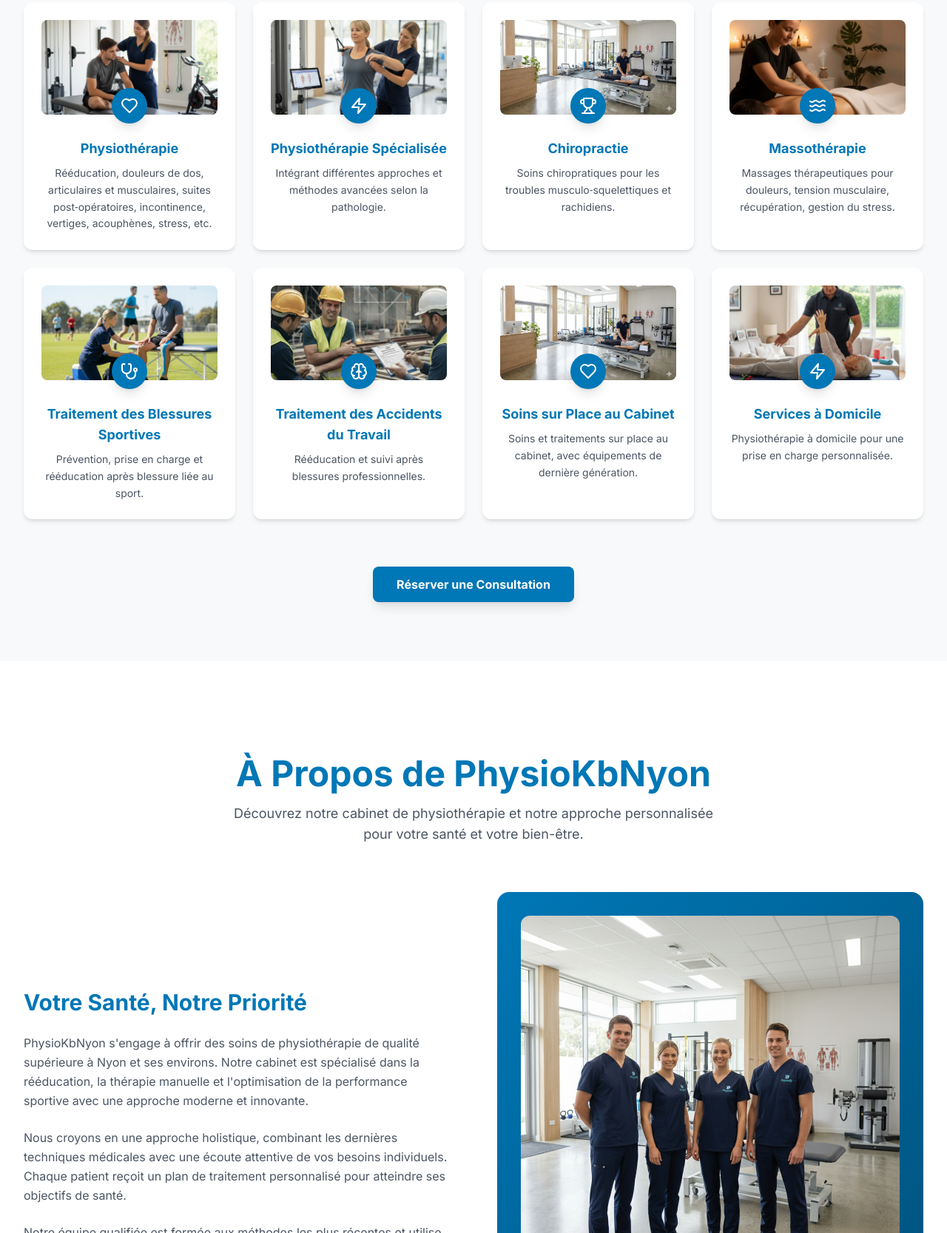
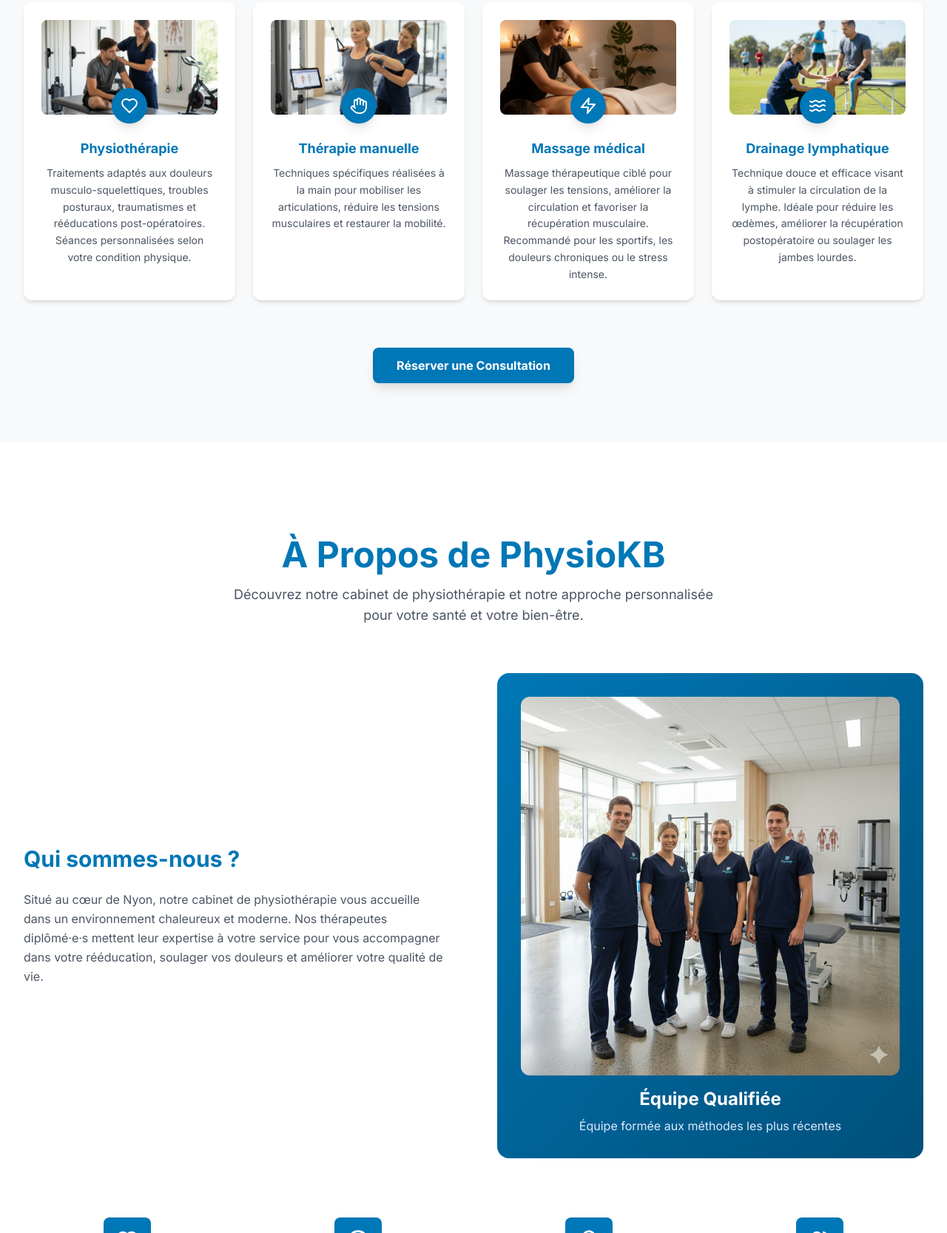
Before and after one commit to kimo59sncf/site-vitrine-physio-astro, an Astro site: page / in a window 1280 px wide. Shown: the part 1133-2800 px from the top of the page at 74% size. Built offline with nearby package versions, Linux system fonts and the light colour scheme; Astro itself is replaced by a stand-in of ours.

Commit message:
Update components

```diff
--- a/src/components/About.astro
+++ b/src/components/About.astro
@@ -6,7 +6,7 @@ const base = import.meta.env.BASE_URL;
 <section id="about" class="py-20 md:py-32 bg-white">
   <div class="max-w-7xl mx-auto px-4 sm:px-6 lg:px-8">
     <div class="text-center mb-16">
-      <h2 class="text-4xl md:text-5xl font-bold text-medical-blue mb-4">À Propos de PhysioKbNyon</h2>
+      <h2 class="text-4xl md:text-5xl font-bold text-medical-blue mb-4">À Propos de PhysioKB</h2>
       <p class="text-lg text-gray-600 max-w-2xl mx-auto">
         Découvrez notre cabinet de physiothérapie et notre approche personnalisée pour votre santé et votre bien-être.
       </p>
@@ -14,20 +14,9 @@ const base = import.meta.env.BASE_URL;
 
     <div class="grid lg:grid-cols-2 gap-16 items-center mb-20">
       <div class="space-y-6 animate-slide-in-left" style="animation-delay: 0.2s; animation-fill-mode: both;">
-        <h3 class="text-3xl font-bold text-medical-blue mb-4">Votre Santé, Notre Priorité</h3>
+        <h3 class="text-3xl font-bold text-medical-blue mb-4">Qui sommes-nous ?</h3>
         <p class="text-gray-600 leading-relaxed">
-          PhysioKbNyon s'engage à offrir des soins de physiothérapie de qualité supérieure à Nyon
-          et ses environs. Notre cabinet est spécialisé dans la rééducation, la thérapie manuelle et l'optimisation de la
-          performance sportive avec une approche moderne et innovante.
-        </p>
-        <p class="text-gray-600 leading-relaxed">
-          Nous croyons en une approche holistique, combinant les dernières techniques médicales avec une écoute attentive
-          de vos besoins individuels. Chaque patient reçoit un plan de traitement personnalisé pour atteindre ses
-          objectifs de santé.
-        </p>
-        <p class="text-gray-600 leading-relaxed">
-          Notre équipe qualifiée est formée aux méthodes les plus récentes et utilise un équipement moderne pour garantir
-          des résultats optimaux dans un environnement confortable et professionnel.
+          Situé au cœur de Nyon, notre cabinet de physiothérapie vous accueille dans un environnement chaleureux et moderne. Nos thérapeutes diplômé·e·s mettent leur expertise à votre service pour vous accompagner dans votre rééducation, soulager vos douleurs et améliorer votre qualité de vie.
         </p>
       </div>
 
--- a/src/components/Contact.astro
+++ b/src/components/Contact.astro
@@ -50,7 +50,7 @@ import { Phone, Mail, MapPin, Clock } from 'lucide-react';
           <MapPin size={28} class="text-white" />
         </div>
         <h3 class="text-lg font-bold text-medical-blue mb-2">Localisation</h3>
-        <p class="text-gray-600 font-semibold text-lg">Nyon, Suisse</p>
+        <p class="text-gray-600 font-semibold text-lg">8 Rue Morache, Nyon</p>
       </div>
     </div>
 
@@ -83,6 +83,14 @@ import { Phone, Mail, MapPin, Clock } from 'lucide-react';
         </div>
       </div>
 
+      <div class="mt-8 p-4 bg-blue-50 rounded-lg">
+        <h4 class="font-bold text-medical-blue mb-2">Informations Pratiques</h4>
+        <ul class="text-gray-700 space-y-1">
+          <li>• Consultations sur rendez-vous uniquement</li>
+          <li>• Disponibilités rapides</li>
+        </ul>
+      </div>
+
       <p class="text-sm text-gray-500 mt-6 italic">
         * Les horaires peuvent être modifiés selon les jours fériés. Veuillez nous contacter pour plus d'informations.
       </p>
--- a/src/components/Footer.astro
+++ b/src/components/Footer.astro
@@ -6,7 +6,7 @@ import { Phone, Mail, MapPin, Facebook, Instagram, Linkedin } from 'lucide-react
   <div class="max-w-7xl mx-auto px-4 sm:px-6 lg:px-8">
     <div class="grid md:grid-cols-4 gap-12 mb-12">
       <div>
-        <h3 class="text-xl font-bold mb-4">PhysioKbNyon</h3>
+        <h3 class="text-xl font-bold mb-4">PhysioKB</h3>
         <p class="text-gray-300 text-sm leading-relaxed">
           Cabinet de physiothérapie professionnel à Nyon, spécialisé en rééducation, thérapie manuelle et performance
           sportive.
@@ -16,17 +16,17 @@ import { Phone, Mail, MapPin, Facebook, Instagram, Linkedin } from 'lucide-react
       <div>
         <h4 class="text-lg font-bold mb-4">Services</h4>
         <ul class="space-y-2 text-sm text-gray-300">
-          <li><a href="#services" class="hover:text-medical-blue transition-colors">Rééducation</a></li>
-          <li><a href="#services" class="hover:text-medical-blue transition-colors">Thérapie Manuelle</a></li>
-          <li><a href="#services" class="hover:text-medical-blue transition-colors">Performance Sportive</a></li>
-          <li><a href="#services" class="hover:text-medical-blue transition-colors">Gestion de la Douleur</a></li>
+          <li><a href="#services" class="hover:text-medical-blue transition-colors">Physiothérapie</a></li>
+          <li><a href="#services" class="hover:text-medical-blue transition-colors">Thérapie manuelle</a></li>
+          <li><a href="#services" class="hover:text-medical-blue transition-colors">Massage médical</a></li>
+          <li><a href="#services" class="hover:text-medical-blue transition-colors">Drainage lymphatique</a></li>
         </ul>
       </div>
 
       <div>
         <h4 class="text-lg font-bold mb-4">Liens</h4>
         <ul class="space-y-2 text-sm text-gray-300">
-          <li><a href="/" class="hover:text-medical-blue transition-colors">Accueil</a></li>
+          <li><a href={`${import.meta.env.BASE_URL}/`} class="hover:text-medical-blue transition-colors">Accueil</a></li>
           <li><a href="#services" class="hover:text-medical-blue transition-colors">Services</a></li>
           <li><a href="#booking" class="hover:text-medical-blue transition-colors">Réserver</a></li>
           <li><a href="#contact" class="hover:text-medical-blue transition-colors">Contact</a></li>
@@ -63,7 +63,7 @@ import { Phone, Mail, MapPin, Facebook, Instagram, Linkedin } from 'lucide-react
             <div class="w-8 h-8 bg-gradient-to-br from-red-500 to-red-600 rounded-lg flex items-center justify-center flex-shrink-0">
               <MapPin size={16} class="text-white" />
             </div>
-            <span>Nyon, Suisse</span>
+            <span>8 Rue Morache, Nyon</span>
           </li>
         </ul>
       </div>
@@ -83,7 +83,7 @@ import { Phone, Mail, MapPin, Facebook, Instagram, Linkedin } from 'lucide-react
       </div>
 
       <p class="text-sm text-gray-400 text-center md:text-right">
-        &copy; 2024 PhysioKbNyon. Tous droits réservés. |
+        &copy; 2024 PhysioKB. Tous droits réservés. |
         <a href="#" class="hover:text-medical-blue transition-colors">Politique de Confidentialité</a>
       </p>
     </div>
--- a/src/components/Header.astro
+++ b/src/components/Header.astro
@@ -49,13 +49,21 @@ const base = import.meta.env.BASE_URL;
   const navLinks = header.querySelectorAll('nav a:not(.bg-medical-blue)');
   const navButton = header.querySelector('nav button');
 
-  // Handle scroll to add border and shadow when scrolled past hero
+  // Handle scroll to change background and add border/shadow
   window.addEventListener('scroll', () => {
     const heroHeight = window.innerHeight;
-    if (window.scrollY >= heroHeight) { // Add border and shadow when scrolled to the second section (Services)
-      header.classList.add('border-b', 'border-medical-blue-dark', 'shadow-sm');
+    if (window.scrollY >= heroHeight) {
+      // Past hero: opaque background with border and shadow
+      header.classList.remove('bg-transparent');
+      header.classList.add('bg-medical-blue', 'border-b', 'border-medical-blue-dark', 'shadow-sm');
+    } else if (window.scrollY > 0) {
+      // Scrolling over hero: transparent background
+      header.classList.remove('bg-medical-blue', 'border-b', 'border-medical-blue-dark', 'shadow-sm');
+      header.classList.add('bg-transparent');
     } else {
-      header.classList.remove('border-b', 'border-medical-blue-dark', 'shadow-sm');
+      // At top: opaque background
+      header.classList.remove('bg-transparent', 'border-b', 'border-medical-blue-dark', 'shadow-sm');
+      header.classList.add('bg-medical-blue');
     }
   });
 
--- a/src/components/Hero.astro
+++ b/src/components/Hero.astro
@@ -4,9 +4,9 @@ const base = import.meta.env.BASE_URL;
 const slides = [
   {
     image: base + '/images/cabinet-principal.webp',
-    title: 'Cabinet de Physiothérapie à Nyon',
-    subtitle: 'Excellence et soin personnalisé avec les méthodes les plus modernes',
-    description: 'Notre équipe qualifiée vous accompagne dans votre rééducation avec des méthodes modernes et éprouvées.'
+    title: 'PhysioKB',
+    subtitle: 'Prenez soin de votre corps, durablement.',
+    description: 'Situé au cœur de Nyon, notre cabinet de physiothérapie vous accueille dans un environnement chaleureux et moderne.'
   },
   {
     image: base + '/images/equipements.webp',
@@ -120,17 +120,11 @@ const slides = [
   }
 
   // Démarrer le slideshow automatique au chargement
-  document.addEventListener('DOMContentLoaded', () => {
-    startAutoSlide();
-  });
+  startAutoSlide();
 
   // Arrêter le slideshow automatique au survol des boutons
   document.querySelectorAll('button[onclick]').forEach(button => {
     button.addEventListener('mouseenter', stopAutoSlide);
     button.addEventListener('mouseleave', startAutoSlide);
   });
-
-  // Arrêter le slideshow automatique au survol du slideshow
-  document.getElementById('hero-slideshow').addEventListener('mouseenter', stopAutoSlide);
-  document.getElementById('hero-slideshow').addEventListener('mouseleave', startAutoSlide);
 </script>
--- a/src/components/Services.astro
+++ b/src/components/Services.astro
@@ -1,5 +1,5 @@
 ---
-import { Heart, Zap, Trophy, Stethoscope, Waves, Brain } from 'lucide-react';
+import { Heart, Hand, Zap, Waves } from 'lucide-react';
 const base = import.meta.env.BASE_URL;
 
 const services = [
@@ -7,49 +7,25 @@ const services = [
     icon: Heart,
     image: base + '/images/cabinet-interieur.webp',
     title: 'Physiothérapie',
-    description: 'Rééducation, douleurs de dos, articulaires et musculaires, suites post‑opératoires, incontinence, vertiges, acouphènes, stress, etc.',
+    description: 'Traitements adaptés aux douleurs musculo-squelettiques, troubles posturaux, traumatismes et rééducations post-opératoires. Séances personnalisées selon votre condition physique.',
+  },
+  {
+    icon: Hand,
+    image: base + '/images/physiotherapie-specialisee.webp',
+    title: 'Thérapie manuelle',
+    description: 'Techniques spécifiques réalisées à la main pour mobiliser les articulations, réduire les tensions musculaires et restaurer la mobilité.',
   },
   {
     icon: Zap,
-    image: base + '/images/physiotherapie-specialisee.webp',
-    title: 'Physiothérapie Spécialisée',
-    description: 'Intégrant différentes approches et méthodes avancées selon la pathologie.',
-  },
-  {
-    icon: Trophy,
-    image: base + '/images/chiropractie.webp',
-    title: 'Chiropractie',
-    description: 'Soins chiropratiques pour les troubles musculo‑squelettiques et rachidiens.',
+    image: base + '/images/massotherapie.webp',
+    title: 'Massage médical',
+    description: 'Massage thérapeutique ciblé pour soulager les tensions, améliorer la circulation et favoriser la récupération musculaire. Recommandé pour les sportifs, les douleurs chroniques ou le stress intense.',
   },
   {
     icon: Waves,
-    image: base + '/images/massotherapie.webp',
-    title: 'Massothérapie',
-    description: 'Massages thérapeutiques pour douleurs, tension musculaire, récupération, gestion du stress.',
-  },
-  {
-    icon: Stethoscope,
     image: base + '/images/blessures-sportives.webp',
-    title: 'Traitement des Blessures Sportives',
-    description: 'Prévention, prise en charge et rééducation après blessure liée au sport.',
-  },
-  {
-    icon: Brain,
-    image: base + '/images/accidents-travail.webp',
-    title: 'Traitement des Accidents du Travail',
-    description: 'Rééducation et suivi après blessures professionnelles.',
-  },
-  {
-    icon: Heart,
-    image: base + '/images/cabinet-principal.webp',
-    title: 'Soins sur Place au Cabinet',
-    description: 'Soins et traitements sur place au cabinet, avec équipements de dernière génération.',
-  },
-  {
-    icon: Zap,
-    image: base + '/images/services-domicile.webp',
-    title: 'Services à Domicile',
-    description: 'Physiothérapie à domicile pour une prise en charge personnalisée.',
+    title: 'Drainage lymphatique',
+    description: 'Technique douce et efficace visant à stimuler la circulation de la lymphe. Idéale pour réduire les œdèmes, améliorer la récupération postopératoire ou soulager les jambes lourdes.',
   },
 ];
 ---
--- a/src/components/Testimonials.astro
+++ b/src/components/Testimonials.astro
@@ -7,7 +7,7 @@ const testimonials = [
     name: 'Marie Dubois',
     role: 'Athlète professionnelle',
     content:
-      "Grâce aux soins de PhysioKbNyon, j'ai pu reprendre ma carrière sportive après une blessure grave. Leur approche professionnelle et leur suivi personnalisé ont été déterminants.",
+      "Grâce aux soins de PhysioKB, j'ai pu reprendre ma carrière sportive après une blessure grave. Leur approche professionnelle et leur suivi personnalisé ont été déterminants.",
     rating: 5,
   },
   {
@@ -32,7 +32,7 @@ const testimonials = [
     <div class="text-center mb-16">
       <h2 class="text-4xl md:text-5xl font-bold text-medical-blue mb-4">Témoignages Clients</h2>
       <p class="text-lg text-gray-600 max-w-2xl mx-auto">
-        Découvrez ce que nos patients disent de leur expérience avec PhysioKbNyon.
+        Découvrez ce que nos patients disent de leur expérience avec PhysioKB.
       </p>
     </div>
 
--- a/src/pages/index.astro
+++ b/src/pages/index.astro
@@ -12,10 +12,10 @@ import Footer from '../components/Footer.astro';
 
 const base = import.meta.env.BASE_URL;
 const seoProps = {
-  title: "Physiothérapeute et Kinésithérapeute à Nyon, Suisse",
-  description: "PhysioKbNyon : Votre cabinet de physiothérapie ultra-performant à Nyon. Spécialisé en rééducation, thérapie manuelle et performance sportive. Prenez rendez-vous en ligne.",
+  title: "PhysioKB - Cabinet de Physiothérapie à Nyon",
+  description: "PhysioKB : Prenez soin de votre corps, durablement. Cabinet de physiothérapie à Nyon spécialisé en rééducation, thérapie manuelle et massage médical.",
   canonicalUrl: "https://kimo59sncf.github.io/site-vitrine-physio-astro/",
-  keywords: "physiothérapeute Nyon, kinésithérapeute Suisse, PhysioKbNyon, rééducation, thérapie manuelle, performance sportive",
+  keywords: "physiothérapeute Nyon, kinésithérapeute Suisse, PhysioKB, rééducation, thérapie manuelle, massage médical, drainage lymphatique",
   image: base + "/images/social-share.webp",
   isHomePage: true,
 };
```
